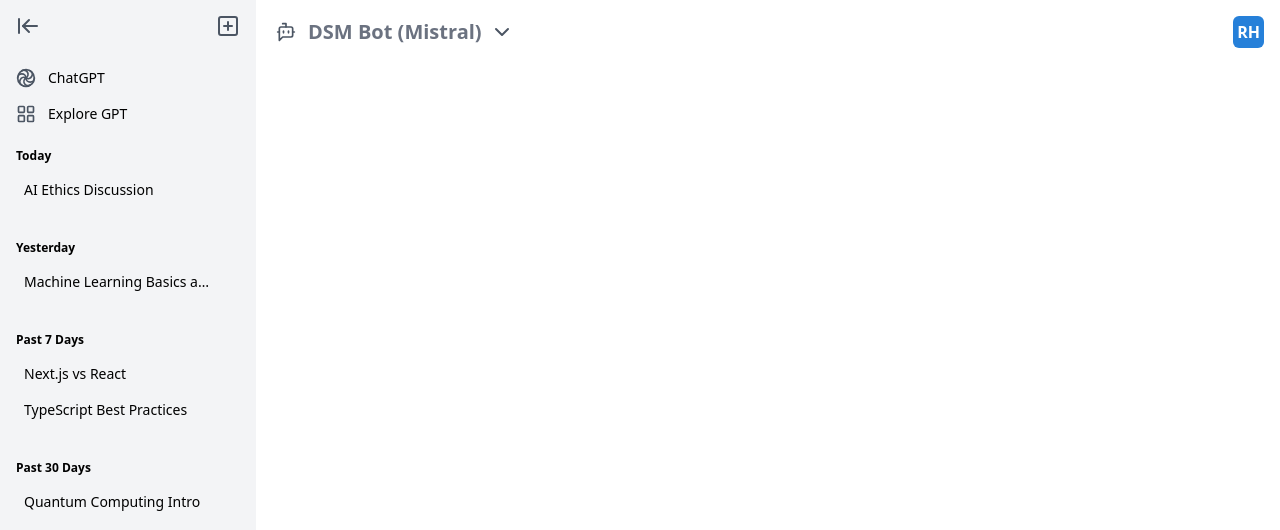
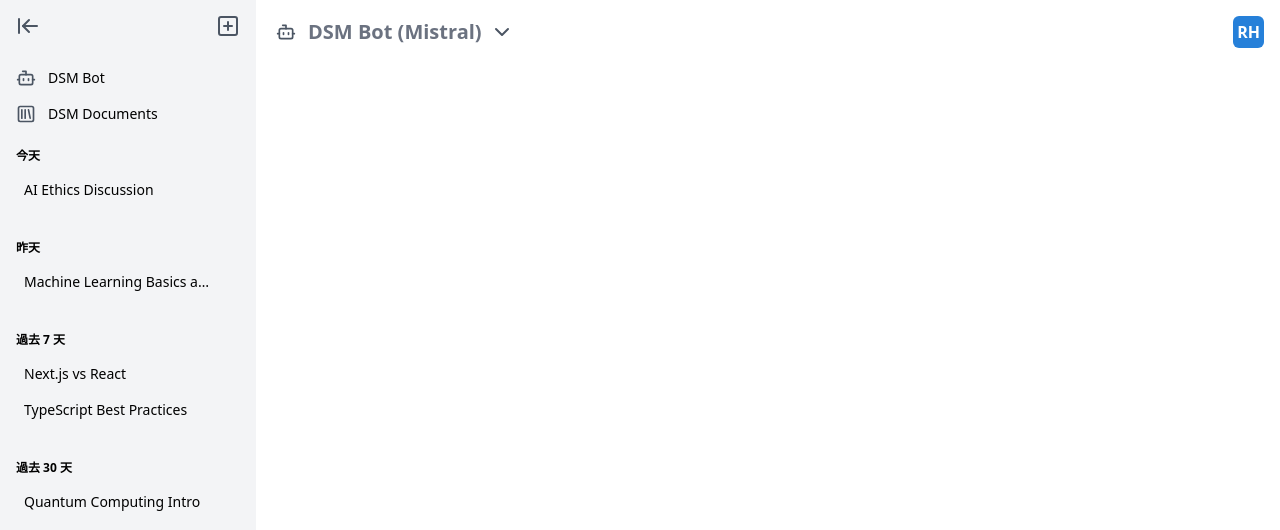
Before and after one commit to intervalrain/chatgpt-mock, a Next.js app: page / in a window 1280 px wide. Shown: the top 530 px of the page. Built offline with nearby package versions, Linux system fonts and the light colour scheme.

Commit message:
adjust layout

```diff
--- a/app/components/Sidebar/ConversationList.tsx
+++ b/app/components/Sidebar/ConversationList.tsx
@@ -15,13 +15,13 @@
 
       let group: string;
       if (diffDays === 0) {
-        group = "Today";
+        group = "今天";
       } else if (diffDays === 1) {
-        group = 'Yesterday';
+        group = "昨天";
       } else if (diffDays <= 7) {
-        group = "Past 7 Days";
+        group = "過去 7 天";
       } else if (diffDays <= 30) {
-        group = "Past 30 Days";
+        group = "過去 30 天";
       } else {
         group = conversation.date.toLocaleDateString("default", {
           month: "long",
--- a/app/components/Sidebar/Sidebar.tsx
+++ b/app/components/Sidebar/Sidebar.tsx
@@ -1,13 +1,11 @@
 "use client";
 
-import Link from "next/link";
 import React from "react";
 import {
   ArrowLeftToLine,
-  ArrowRightToLine,
   SquarePlus,
-  LoaderPinwheel,
-  LayoutGrid,
+  Bot,
+  SquareLibrary,
 } from "lucide-react";
 import ConversationList from "./ConversationList";
 import { useNavigate } from "react-router-dom";
@@ -38,8 +36,8 @@
         </button>
       </div>
       <div className="p-2">
-        <SidebarItem icon={<LoaderPinwheel size={20}/>} text="ChatGPT" onClick={() => navigate("../")} />
-        <SidebarItem icon={<LayoutGrid size={20}/>} text="Explore GPT" onClick={() => {}} />
+        <SidebarItem icon={<Bot size={20}/>} text="DSM Bot" onClick={() => navigate("../")} />
+        <SidebarItem icon={<SquareLibrary size={20}/>} text="DSM Documents" onClick={() => {}} />
       </div>
       <ConversationList />
     </aside>
--- a/app/components/layout/Header.tsx
+++ b/app/components/layout/Header.tsx
@@ -2,7 +2,7 @@
 
 import React, { useState, useRef, useEffect } from 'react';
 import Avatar from '@/app/utils/Avatar';
-import { ChevronDown, Settings, LogOut, ArrowRightToLine, SquarePlus, UserPen, Bot, BotMessageSquare, BookPlus, Check } from 'lucide-react';
+import { ChevronDown, Settings, LogOut, ArrowRightToLine, SquarePlus, UserPen, Bot, BookPlus, Check } from 'lucide-react';
 import { mockUser } from '@/app/mock/userData';
 import { useSidebar } from '@/app/context/SidebarContext';
 import Menu from '../ui/Menu';
@@ -48,7 +48,7 @@
             className="flex items-center p-2 font-semibold text-gray-600 rounded-md hover:bg-gray-100"
             onClick={toggleModelMenu}
           >
-            <BotMessageSquare className="mr-3 h-5 w-5"/><h2 className="text-xl text-gray-500">DSM Bot ({model})</h2>
+            <Bot className="mr-3 h-5 w-5"/><h2 className="text-xl text-gray-500">DSM Bot ({model})</h2>
             <ChevronDown className="ml-2" />
           </button>
           <Menu
```
Also changed, not shown: app/components/Sidebar/SidebarItem.tsx (+0 -12 lines).
